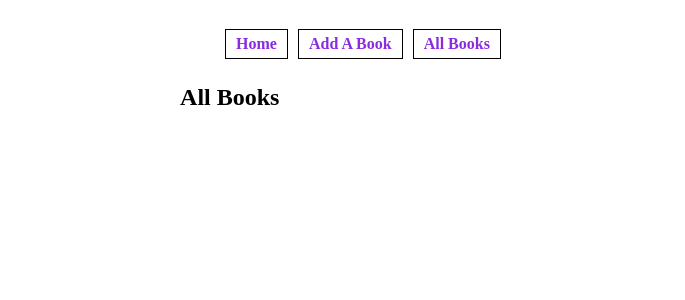
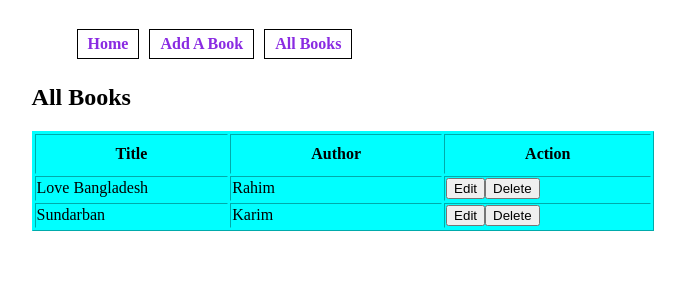
Before and after one commit to shiningsudipto/bookApp-crud-redux-toolkit, a React (Vite) app: page /allbooks in a window 1280 px wide. Shown: the top 300 px of the page, without its empty margins (297-982 px from the left). Built offline with nearby package versions, Linux system fonts and the light colour scheme.

Commit message:
displaying initial books

```diff
--- a/src/features/book/AllBooks.jsx
+++ b/src/features/book/AllBooks.jsx
@@ -1,8 +1,38 @@
+import { useSelector } from "react-redux";
 
 const AllBooks = () => {
+    const books = useSelector((state) => state.booksReducer.books);
     return (
         <div>
             <h2>All Books</h2>
+            <div>
+                <table border={1}>
+                    <thead>
+                        <tr>
+                            <th className="theader">Title</th>
+                            <th className="theader">Author</th>
+                            <th className="theader">Action</th>
+                        </tr>
+                    </thead>
+                    <tbody>
+                        {books &&
+                            books.map((book) => {
+                                const { id, title, author } = book;
+                                return (
+                                    <tr key={id}>
+                                        {/* <td>{id}</td> */}
+                                        <td>{title}</td>
+                                        <td>{author}</td>
+                                        <td>
+                                            <button>Edit</button>
+                                            <button> Delete</button>
+                                        </td>
+                                    </tr>
+                                );
+                            })}
+                    </tbody>
+                </table>
+            </div>
         </div>
     );
 };
--- a/src/index.css
+++ b/src/index.css
@@ -18,3 +18,11 @@ margin: 5px;
   text-decoration: none;
   font-weight: 700;
 }
+
+table{
+border-color: aqua;
+background-color: aqua;
+}
+.theader{
+  padding: 10px 80px;
+}
```
